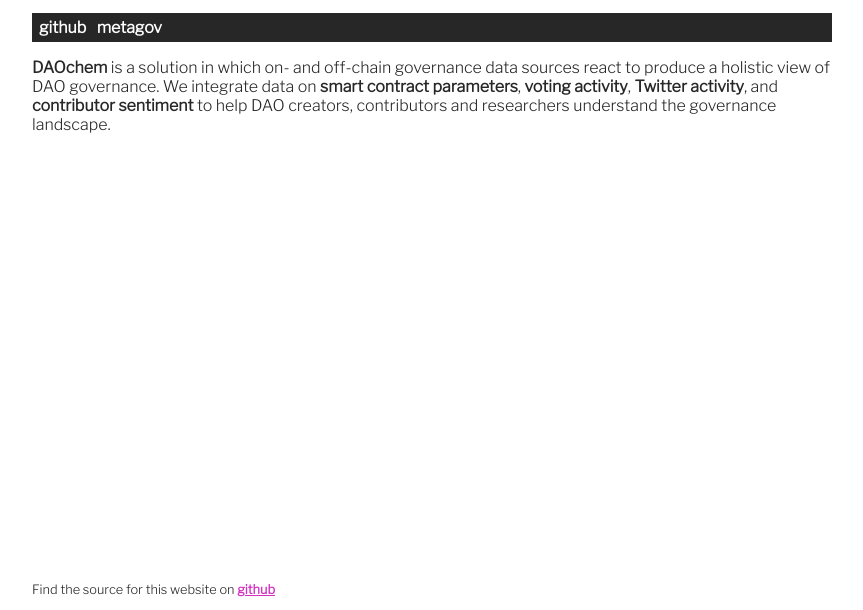
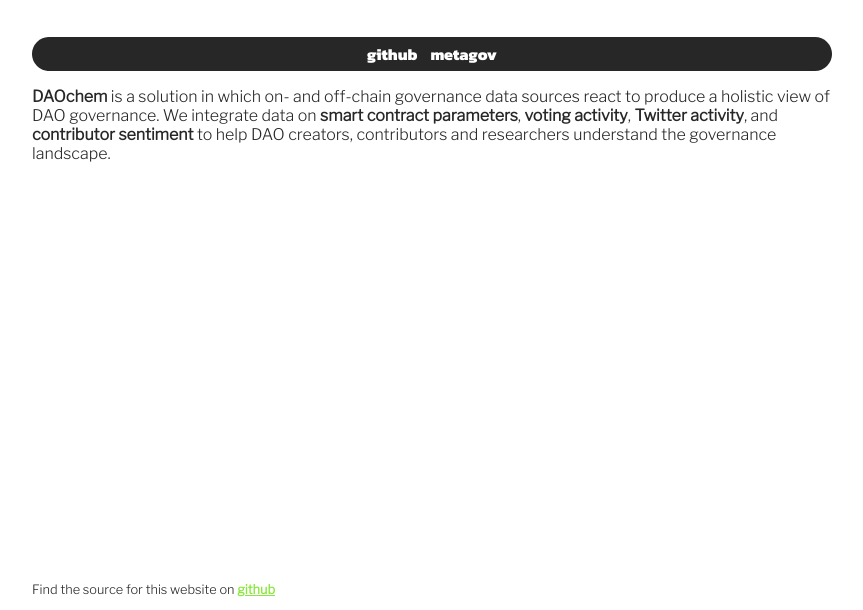
Before and after one commit to metagov/daochem-website, a plain HTML site: page index.html in a window 1280 px wide. Shown: the part 198-808 px from the top of the page, without its empty margins (208-1071 px from the left). Drawn offline with nearby package versions, Linux system fonts and the light colour scheme.

Commit message:
even more w e b 3

```diff
--- a/css/title.css
+++ b/css/title.css
@@ -2,10 +2,10 @@
 
 :root {
 	--color-background: #ffffff;
-	--color-highlight: #ffcc0f;
-	--color-light: #ff97f5;
-	--color-medium: #d231c2;
-	--color-medium-dark: #5d21dc;
+	--color-highlight: #ffd025;
+	--color-light: #fff9a6;
+	--color-medium: #8ae73e;
+	--color-medium-dark: #008383;
 	--color-dark: #272727;
 	--page-width: 800px;
 	--small-width: 600px;
@@ -48,21 +48,28 @@ body {
 }
 
 h1 {
-	/*display: flex;*/
+	display: inline-block; /* Used to keep the gradient from shifting with screen width */
 	font-family: "Kanit", "Libre Franklin", helvetica, sans-serif;
 	text-decoration: bold;
 	text-align: center;
-	font-size: 72px;
-	background: -webkit-linear-gradient(60deg, var(--color-medium-dark) 30%, var(--color-medium) , var(--color-highlight) 70%);
+	font-size: 500%;
+	background: -webkit-linear-gradient(60deg, var(--color-medium-dark) 10%, var(--color-medium) , var(--color-light) 90%);
 	-webkit-background-clip: text;
 	-webkit-text-fill-color: transparent;
 	user-select: none;
+	/* The following three commands center the inline-block*/
+	position: relative;
+	left: 50%;
+	transform: translateX(-50%);
 }
 
 nav {
-	padding: 5px 0px 5px 0px;
+	padding: 5px;
+	border-radius: 25px;
+	font-family: "Kanit", "Libre Franklin", helvetica, sans-serif;
 	background-color: var(--color-dark);
-	color: var(--color-dark);
+	color: var(--color-background);
+	text-align: center;
 }
 .nav a:link, a:visited {
 	color: var(--color-background);
@@ -71,7 +78,9 @@ nav {
 }
 .nav a:hover {
 	color: var(--color-background);
-	background-color: var(--color-medium-dark);
+	background: -webkit-linear-gradient(60deg, var(--color-medium) , var(--color-light));
+	-webkit-background-clip: text;
+	-webkit-text-fill-color: transparent;
 	text-decoration: none;
 }
 
--- a/index.html
+++ b/index.html
@@ -18,9 +18,8 @@
 </header>
 
 <nav class="nav">
-	&nbsp;
 	<a href="https://github.com/notchia/daochem-backend/"><b>github</b></a>
-	&nbsp;
+	&nbsp;&nbsp;
 	<a href="https://metagov.org/"><b>metagov</b></a>
 </nav>
 
```
